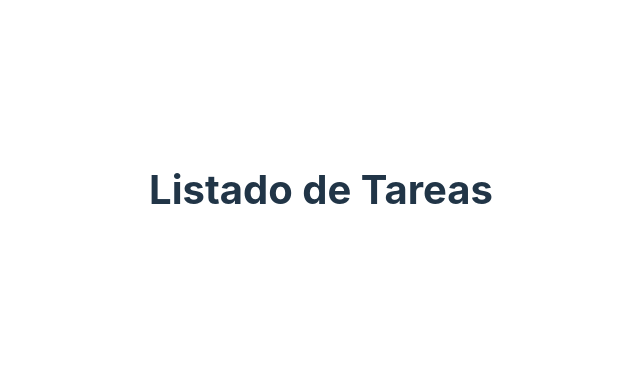
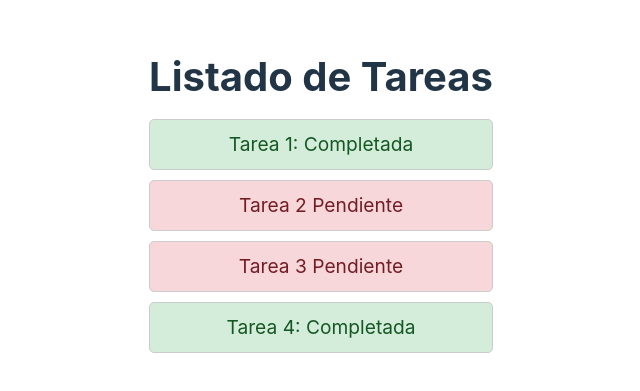
Before and after one commit to FraVer203/DiagnosticoGit, a React (Vite) app: page /task in a window 1280 px wide. Shown: the part 213-604 px from the top of the page, without its empty margins (319-959 px from the left). Built offline with nearby package versions, Linux system fonts and the light colour scheme.

Commit message:
Aquí es donde se pone lo de las tareas en main

```diff
--- a/src/App.jsx
+++ b/src/App.jsx
@@ -1,7 +1,7 @@
 import './App.css'
 import {Route, Routes} from "react-router-dom";
 import Inicio from "./screen/welcome/Inicio.jsx";
-import Task from "./screen/task/Task.jsx";
+import Task from "./screen/task/App.jsx";
 import Profile from "./screen/profile/App.jsx";
 import Layout from "./screen/Layout.jsx";
 
--- a/src/screen/profile/Profile.jsx
+++ b/src/screen/profile/Profile.jsx
@@ -8,7 +8,6 @@ function Profile({ user }) {
             <p>Apellido: {user.lastName}</p>
             <p>Correo: {user.email}</p>
             <p>Edad: {user.age}</p>
-            {/* Puedes agregar más detalles según las propiedades del objeto de usuario */}
         </div>
     )
 }
--- /dev/null
+++ b/src/screen/task/App.jsx
@@ -0,0 +1,12 @@
+import Task from "./Task.jsx";
+import task from "./task.js";
+
+function App() {
+    return(
+        <div className={"app"}>
+            <Task task={task}/>
+        </div>
+    )
+}
+
+export default App
--- a/src/screen/task/Task.jsx
+++ b/src/screen/task/Task.jsx
@@ -1,9 +1,19 @@
 import "../welcome/welcome.css"
 
-function Task() {
+function Task({ task}) {
     return (
-        <h1>Listado de Tareas</h1>
-    )
+        <div className="task-container">
+            <h1>Listado de Tareas</h1>
+            <ul className="task-list">
+                {task.map(task => (
+                    <li key={task.id} className={task.status ? 'completed' : 'pending'}>
+                        {task.name}
+                        {task.status ? ': Completada' : ' Pendiente'}
+                    </li>
+                ))}
+            </ul>
+        </div>
+    );
 }
 
 export default Task
--- /dev/null
+++ b/src/screen/task/task.js
@@ -0,0 +1,24 @@
+const tasks = [
+    {
+        id: 1,
+        name: "Tarea 1",
+        status: true
+    },
+    {
+        id: 2,
+        name: "Tarea 2",
+        status: false
+    },
+    {
+        id: 3,
+        name: "Tarea 3",
+        status: false
+    },
+    {
+        id: 4,
+        name: "Tarea 4",
+        status: true
+    }
+];
+
+export default tasks
--- a/src/screen/welcome/welcome.css
+++ b/src/screen/welcome/welcome.css
@@ -47,3 +47,31 @@ p {
 .btn.secondary:hover {
     background-color: #f0f0f0;
 }
+
+.task-container {
+    text-align: center;
+    margin-top: 50px;
+}
+
+.task-list {
+    list-style-type: none;
+    padding: 0;
+}
+
+.task-list li {
+    font-size: 1.2em;
+    padding: 10px;
+    border: 1px solid #ccc;
+    margin: 10px 0;
+    border-radius: 5px;
+}
+
+.task-list li.completed {
+    background-color: #d4edda;
+    color: #155724;
+}
+
+.task-list li.pending {
+    background-color: #f8d7da;
+    color: #721c24;
+}
```
